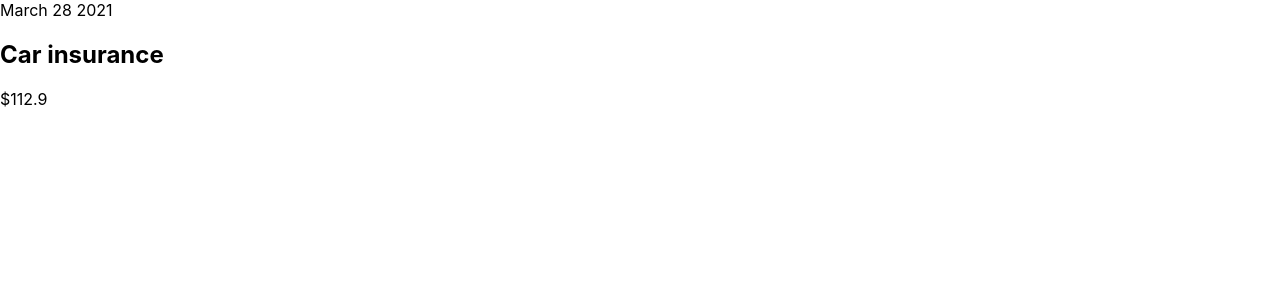
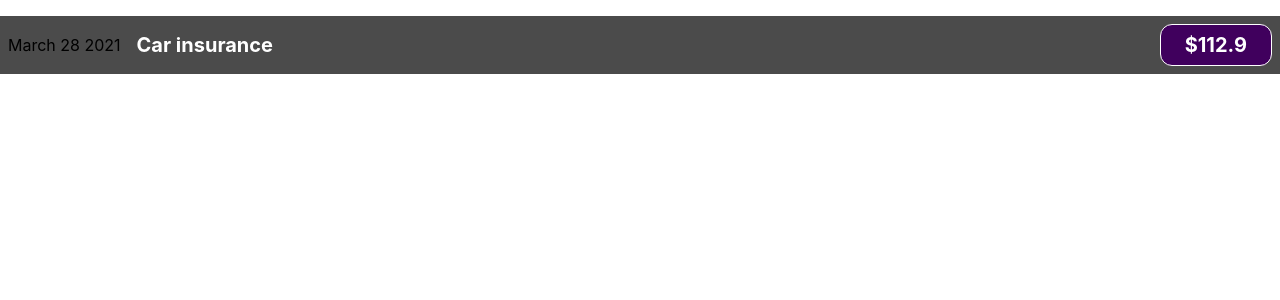
Before and after one commit to mohamuhsin/expensad, a React (Create React App) app: page / in a window 1280 px wide. Shown: the top 300 px of the page. Built offline with nearby package versions, Linux system fonts and the light colour scheme.

Commit message:
added css to the cutsom component

```diff
--- a/src/components/ExpenseItem/ExpenseItem.js
+++ b/src/components/ExpenseItem/ExpenseItem.js
@@ -1,12 +1,13 @@
 import React from "react";
+import "./ExpenseItem.css";
 
 const ExpenseItem = () => {
   return (
-    <div>
+    <div className="expense-item">
       <div>March 28 2021</div>
-      <div>
+      <div className="expense-item__description">
         <h2>Car insurance</h2>
-        <div>$112.9</div>
+        <div className="expense-item__price">$112.9</div>
       </div>
     </div>
   );
```
